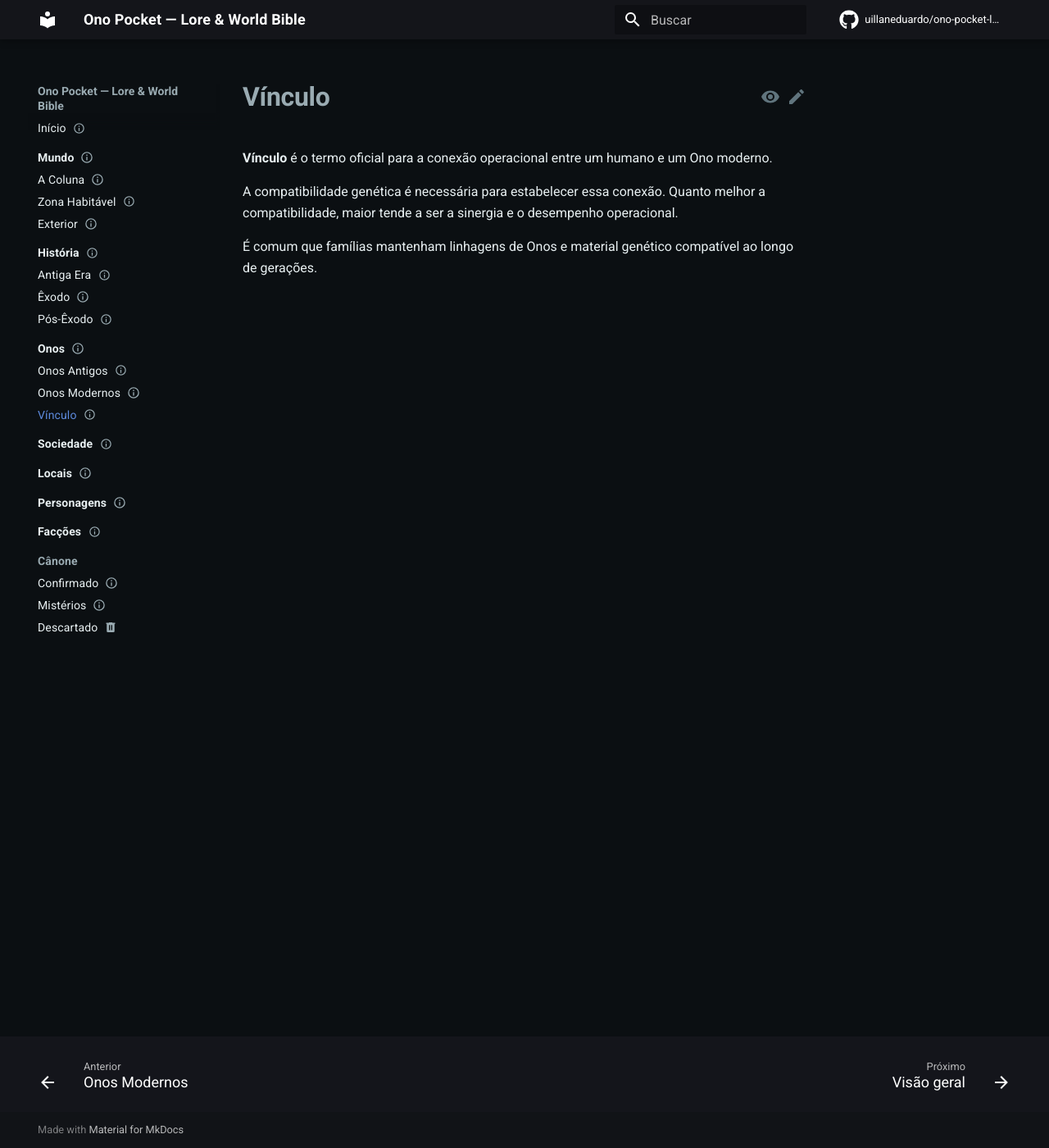
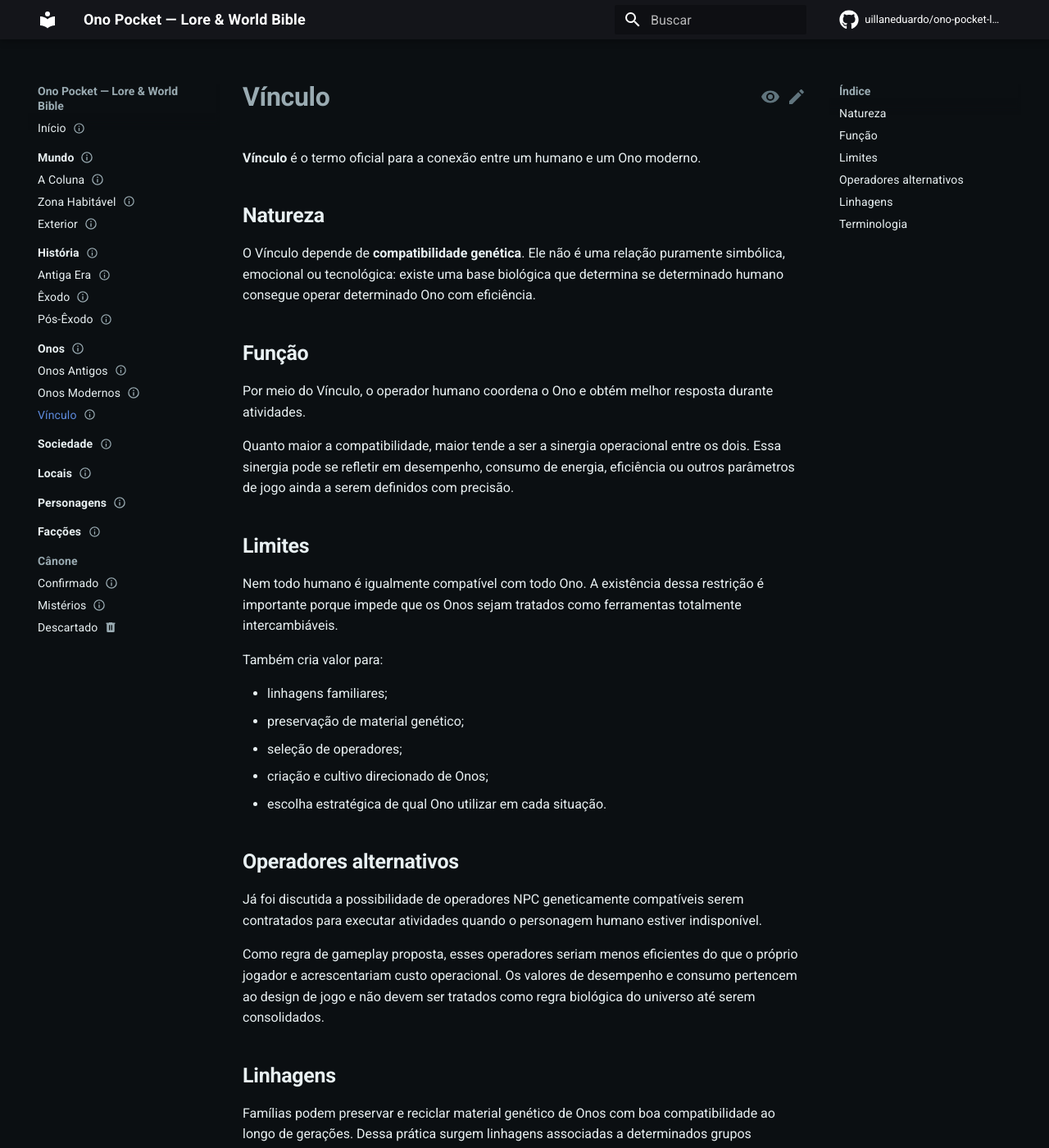
Before and after one commit to uillaneduardo/ono-pocket-lore, an MkDocs documentation site: the page built from docs/onos/vinculo.md, in a window 1280 px wide and 1400 px high. Shown: the whole window at 82% size. Built offline with MkDocs 1.6.1 and Material for MkDocs 9.7.7, drawn with Linux system fonts in a browser that asks for light colours; comment, search, counter and statistics services are not loaded; some of the changed text lies outside the part shown.

Commit message:
docs: expand Vínculo concept

```diff
--- a/docs/onos/vinculo.md
+++ b/docs/onos/vinculo.md
@@ -6,8 +6,44 @@ audience: author
 
 # Vínculo
 
-**Vínculo** é o termo oficial para a conexão operacional entre um humano e um Ono moderno.
+**Vínculo** é o termo oficial para a conexão entre um humano e um Ono moderno.
 
-A compatibilidade genética é necessária para estabelecer essa conexão. Quanto melhor a compatibilidade, maior tende a ser a sinergia e o desempenho operacional.
+## Natureza
 
-É comum que famílias mantenham linhagens de Onos e material genético compatível ao longo de gerações.
+O Vínculo depende de **compatibilidade genética**. Ele não é uma relação puramente simbólica, emocional ou tecnológica: existe uma base biológica que determina se determinado humano consegue operar determinado Ono com eficiência.
+
+## Função
+
+Por meio do Vínculo, o operador humano coordena o Ono e obtém melhor resposta durante atividades.
+
+Quanto maior a compatibilidade, maior tende a ser a sinergia operacional entre os dois. Essa sinergia pode se refletir em desempenho, consumo de energia, eficiência ou outros parâmetros de jogo ainda a serem definidos com precisão.
+
+## Limites
+
+Nem todo humano é igualmente compatível com todo Ono. A existência dessa restrição é importante porque impede que os Onos sejam tratados como ferramentas totalmente intercambiáveis.
+
+Também cria valor para:
+
+- linhagens familiares;
+- preservação de material genético;
+- seleção de operadores;
+- criação e cultivo direcionado de Onos;
+- escolha estratégica de qual Ono utilizar em cada situação.
+
+## Operadores alternativos
+
+Já foi discutida a possibilidade de operadores NPC geneticamente compatíveis serem contratados para executar atividades quando o personagem humano estiver indisponível.
+
+Como regra de gameplay proposta, esses operadores seriam menos eficientes do que o próprio jogador e acrescentariam custo operacional. Os valores de desempenho e consumo pertencem ao design de jogo e não devem ser tratados como regra biológica do universo até serem consolidados.
+
+## Linhagens
+
+Famílias podem preservar e reciclar material genético de Onos com boa compatibilidade ao longo de gerações. Dessa prática surgem linhagens associadas a determinados grupos familiares.
+
+O Vínculo, portanto, conecta três elementos importantes do mundo:
+
+**hereditariedade humana → linhagem Ono → capacidade operacional**.
+
+## Terminologia
+
+O termo **Vínculo** substitui usos anteriores de “link” ou expressões semelhantes na documentação do projeto.
```
